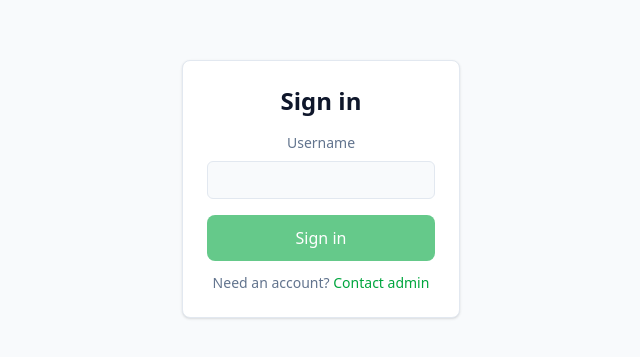
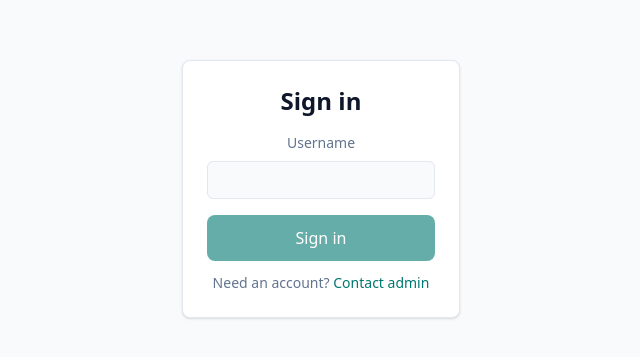
Before and after one commit to the-garth/asset-management-spa, a React (Vite) app: page /login in a window 1280 px wide. Shown: the part 243-600 px from the top of the page, without its empty margins (319-959 px from the left). Built offline with nearby package versions, Linux system fonts and the light colour scheme.

Commit message:
updated brandColor + using theme for donutchart + fix display of date

```diff
--- a/src/components/charts/PortfolioDonutChart.tsx
+++ b/src/components/charts/PortfolioDonutChart.tsx
@@ -17,7 +17,15 @@ interface PortfolioDonutChartProps {
 export const PortfolioDonutChart: React.FC<PortfolioDonutChartProps> = ({
   data,
 }) => {
-  const COLORS = ['#1d4ed8', '#16a34a', '#f97316', '#ec4899', '#0ea5e9', '#a855f7'];
+  // Use themed CSS variables with sensible fallbacks
+  const COLORS = [
+    'var(--color-brand, #0891b2)', // changed to teal so it's distinct from success (green)
+    'var(--color-success, #16a34a)',
+    'var(--color-warning, #f97316)',
+    'var(--color-accent, #ec4899)',
+    'var(--color-info, #0ea5e9)',
+    'var(--color-secondary, #a855f7)',
+  ];
 
   const chartData = data.map((item) => ({
     name: item.label,
--- a/src/index.css
+++ b/src/index.css
@@ -7,7 +7,7 @@
     --color-text: theme('colors.slate.800');
     --color-heading: theme('colors.slate.900');
     --color-muted: theme('colors.slate.500');
-    --color-brand: theme('colors.green.600');
+    --color-brand: theme('colors.teal.700');
     --color-border: theme('colors.slate.200');
 
     /* convenience aliases */
@@ -22,7 +22,7 @@
     --color-text: theme('colors.slate.100');
     --color-heading: theme('colors.slate.200');
     --color-muted: theme('colors.slate.400');
-    --color-brand: theme('colors.green.400');
+    --color-brand: theme('colors.teal.400');
     --color-border: theme('colors.slate.700');
 
     --color-link: var(--color-brand);
--- a/src/pages/Dashboard/Dashboard.tsx
+++ b/src/pages/Dashboard/Dashboard.tsx
@@ -125,7 +125,7 @@ export const Dashboard: React.FC = () => {
               <div className="flex justify-between">
                 <span style={{ color: 'var(--color-muted)' }}>As of</span>
                  <span className="font-medium">
-                   {new Date(overview.asOf).toLocaleString()}
+                  {overview.asOf && new Date(overview.asOf).toLocaleDateString()}
                  </span>
                </div>
            </div>
```
Also changed, not shown: 1 other file (tests, documents, lock files or other folders).
